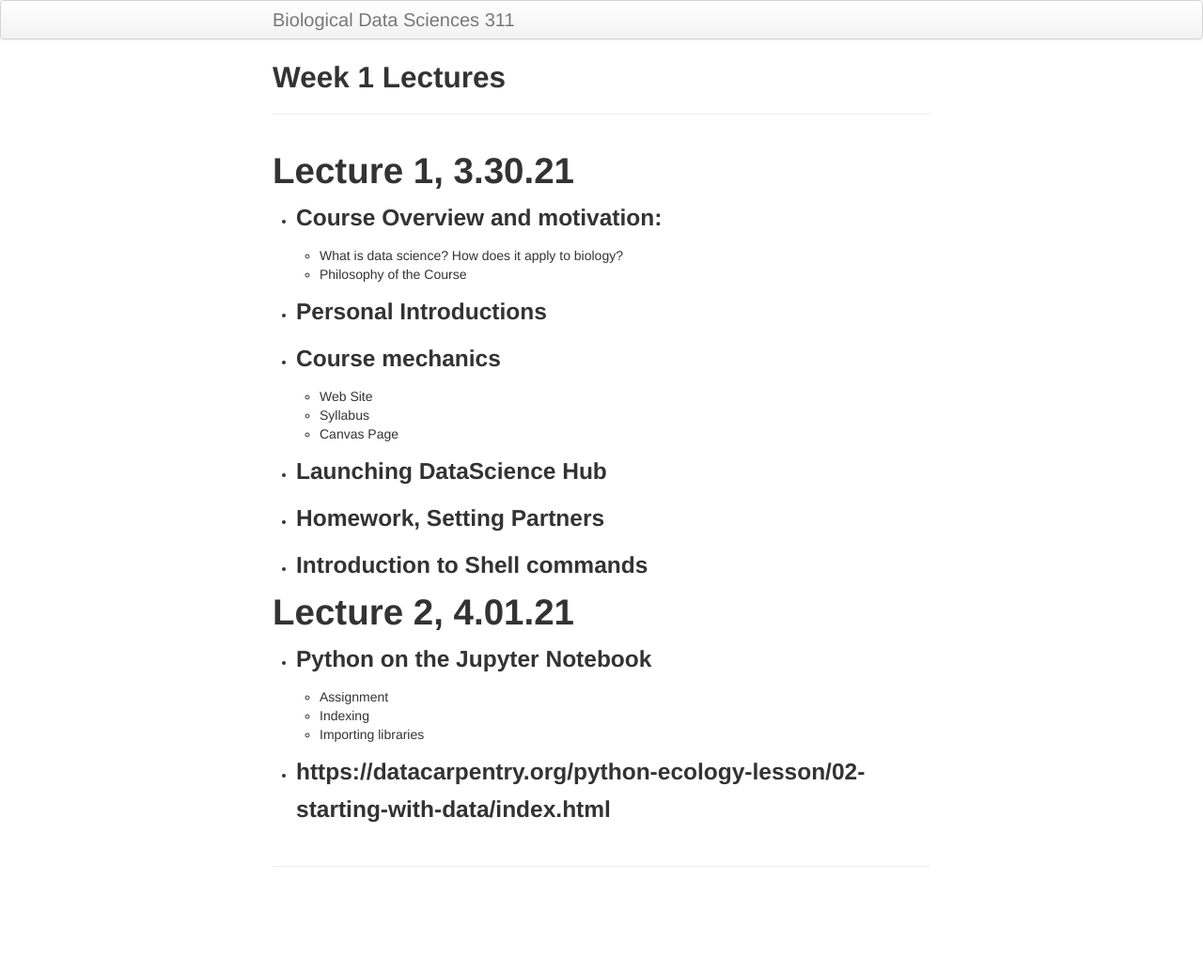
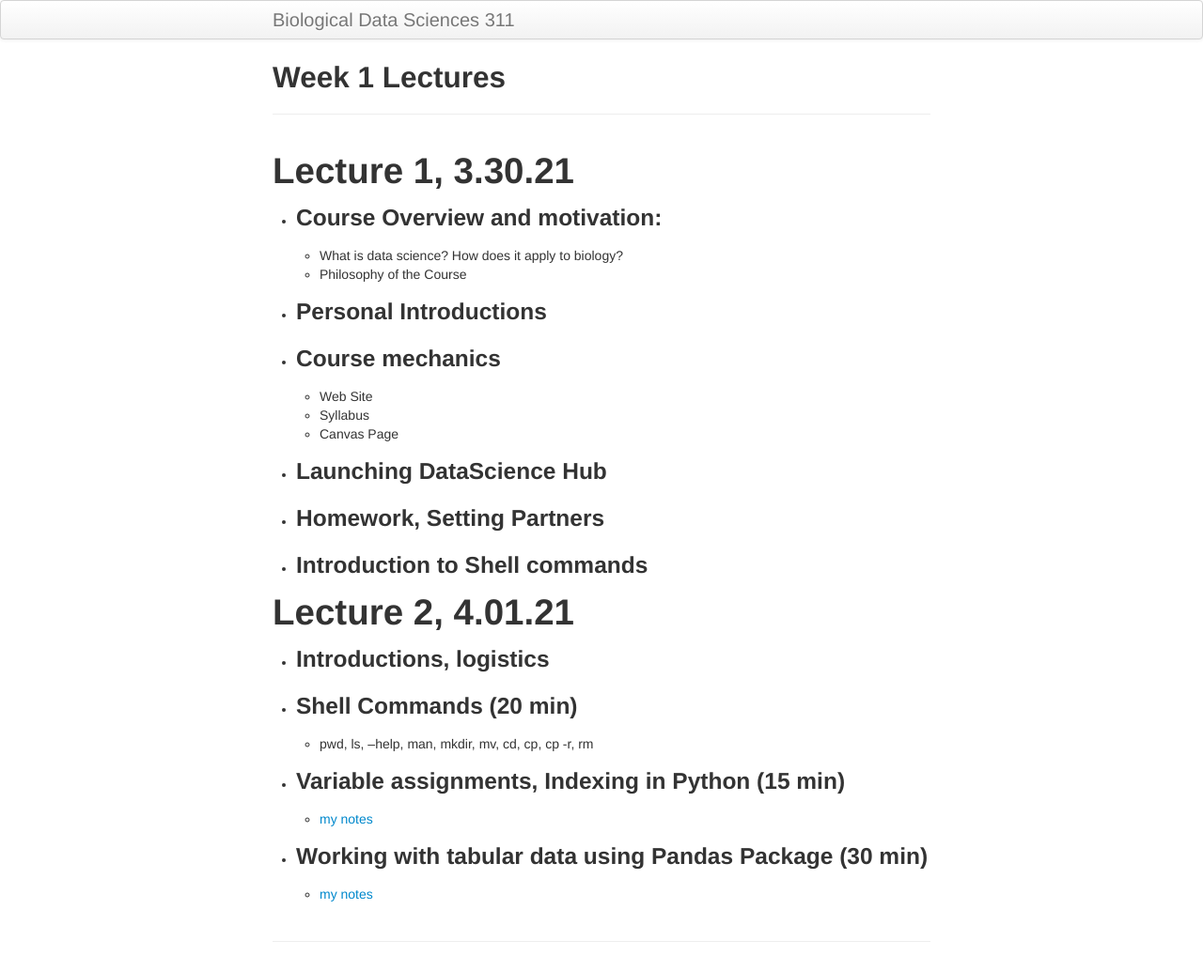
Before and after one commit to timothylwarren/bds311-sp21, a Jekyll site: the page built from lecture_notes/lec_wk01.md, in a window 1280 px wide. Shown: the whole page at 94% size. Built offline with Jekyll 4.4.1, drawn with Linux system fonts in a browser that asks for light colours; before the commit the page ends 954 px from its top, so only the background shows below that.

Commit message:
updated lecture 2

```diff
--- a/lecture_notes/lec_wk01.md
+++ b/lecture_notes/lec_wk01.md
@@ -20,9 +20,13 @@ title: Week 1 Lectures
 
 # Lecture 2, 4.01.21
 
-- ### Python on the Jupyter Notebook
-    - Assignment
-    - Indexing
-    - Importing libraries
+- ### Introductions, logistics
 
-- ### https://datacarpentry.org/python-ecology-lesson/02-starting-with-data/index.html
+- ### Shell Commands (20 min)
+    - pwd, ls, --help, man, mkdir, mv, cd, cp, cp -r, rm
+
+- ### Variable assignments, Indexing in Python (15 min)
+    - [my notes](https://swcarpentry.github.io/python-novice-gapminder/02-variables/index.html)
+
+- ### Working with tabular data using Pandas Package (30 min)
+    - [my notes](https://datacarpentry.org/python-ecology-lesson/02-starting-with-data/index.html)
```
